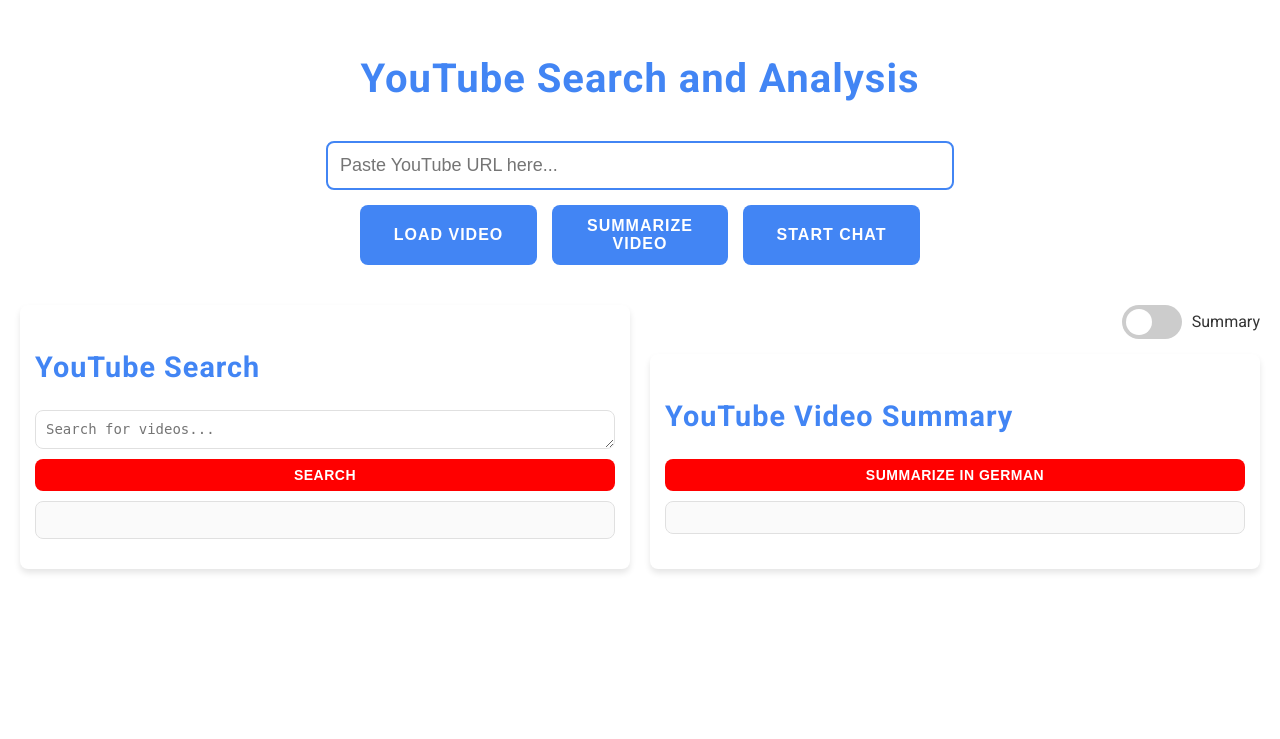
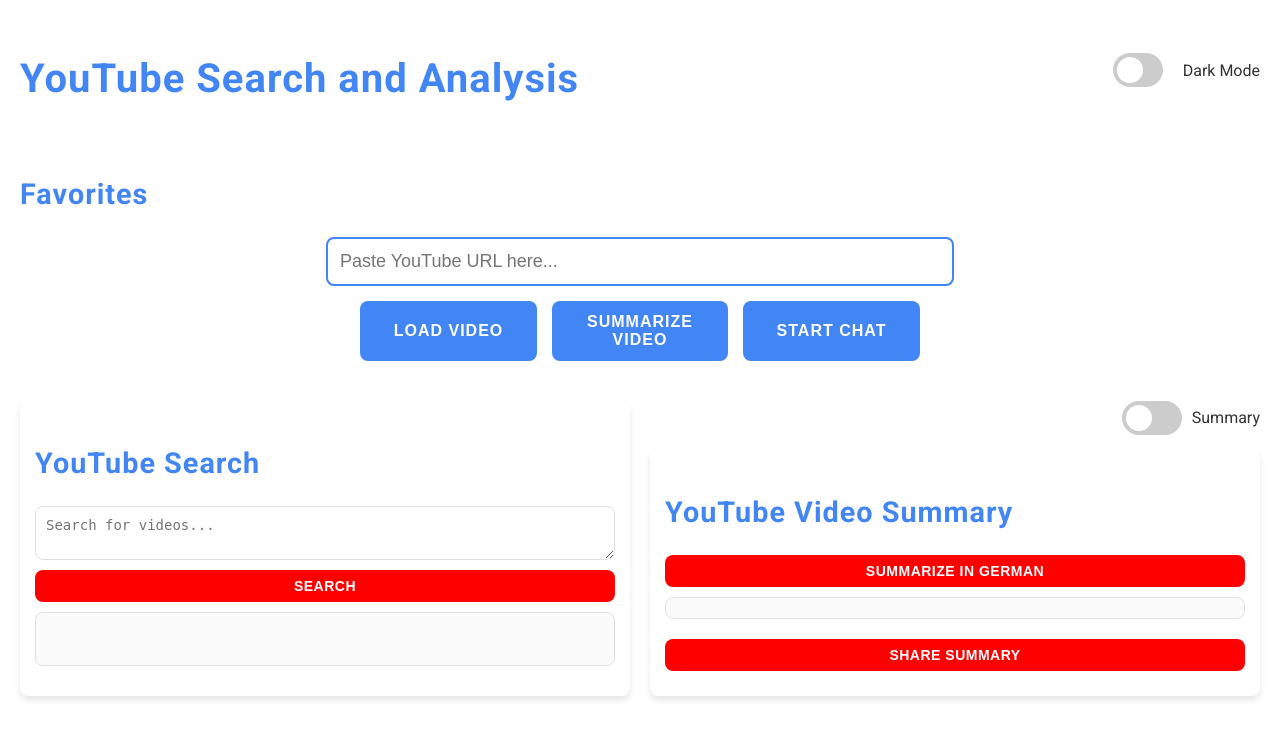
Before and after one commit to PierrunoYT/YoutubeSummarize, a Flask app: page / in a window 1280 px wide. Shown: the top 739 px of the page. Run offline with Flask 3, Linux system fonts and the light colour scheme.

Commit message:
Added dark mode option, sharing function for generated summaries, and saving favorites or recently viewed videos.

```diff
--- a/static/styles.css
+++ b/static/styles.css
@@ -9,6 +9,35 @@
     --accent-color: #FF0000;
     --gradient-start: #4285F4;
     --gradient-end: #64B5F6;
+}
+
+.dark-mode {
+    --primary-color: #64B5F6;
+    --secondary-color: #FF4444;
+    --background-color: #121212;
+    --text-color: #E0E0E0;
+    --container-bg: #1E1E1E;
+    --accent-color: #FF4444;
+    --gradient-start: #64B5F6;
+    --gradient-end: #4285F4;
+}
+
+.dark-mode-toggle {
+    display: flex;
+    align-items: center;
+    margin-bottom: 20px;
+}
+
+.dark-mode-toggle span {
+    margin-left: 10px;
+    color: var(--text-color);
+}
+
+.header {
+    display: flex;
+    justify-content: space-between;
+    align-items: center;
+    margin-bottom: 30px;
 }
 
 body {
--- a/templates/index.html
+++ b/templates/index.html
@@ -10,7 +10,20 @@
 </head>
 <body>
     <div class="container">
-        <h1>YouTube Search and Analysis</h1>
+        <div class="header">
+            <h1>YouTube Search and Analysis</h1>
+            <div class="dark-mode-toggle">
+                <label class="switch">
+                    <input type="checkbox" id="darkModeToggle" onchange="toggleDarkMode()">
+                    <span class="slider round"></span>
+                </label>
+                <span>Dark Mode</span>
+            </div>
+        </div>
+        <div id="favorites-container">
+            <h2>Favorites</h2>
+            <div id="favorites-list"></div>
+        </div>
         <div id="main-search">
             <input type="text" id="main-video-url" placeholder="Paste YouTube URL here...">
             <div class="main-buttons">
@@ -43,6 +56,7 @@
                     <button onclick="summarizeVideo(true)">Summarize in German</button>
                     <div id="summary-result"></div>
                     <div id="summary-progress" class="progress-bar"></div>
+                    <button onclick="shareSummary()" class="share-button">Share Summary</button>
                 </div>
                 <div id="video-chat-container" style="display: none;">
                     <h2>Chat with YouTube Video</h2>
@@ -56,9 +70,52 @@
     </div>
 
     <script>
+        let favorites = JSON.parse(localStorage.getItem('favorites')) || [];
+
+        function toggleDarkMode() {
+            document.body.classList.toggle('dark-mode');
+            localStorage.setItem('darkMode', document.body.classList.contains('dark-mode'));
+        }
+
+        // Check for saved dark mode preference
+        if (localStorage.getItem('darkMode') === 'true') {
+            document.body.classList.add('dark-mode');
+            document.getElementById('darkModeToggle').checked = true;
+        }
+
         function showLoading(element) {
             element.classList.add('loading');
         }
+
+        function addToFavorites(videoUrl, videoTitle) {
+            if (!favorites.some(fav => fav.url === videoUrl)) {
+                favorites.push({ url: videoUrl, title: videoTitle });
+                localStorage.setItem('favorites', JSON.stringify(favorites));
+                updateFavoritesList();
+            }
+        }
+
+        function removeFromFavorites(videoUrl) {
+            favorites = favorites.filter(fav => fav.url !== videoUrl);
+            localStorage.setItem('favorites', JSON.stringify(favorites));
+            updateFavoritesList();
+        }
+
+        function updateFavoritesList() {
+            const favoritesList = document.getElementById('favorites-list');
+            favoritesList.innerHTML = '';
+            favorites.forEach(fav => {
+                const favElement = document.createElement('div');
+                favElement.innerHTML = `
+                    <a href="${fav.url}" target="_blank">${fav.title}</a>
+                    <button onclick="removeFromFavorites('${fav.url}')">Remove</button>
+                `;
+                favoritesList.appendChild(favElement);
+            });
+        }
+
+        // Call this function when the page loads
+        updateFavoritesList();
 
         function hideLoading(element) {
             element.classList.remove('loading');
@@ -222,7 +279,7 @@
             document.getElementById('video-chat-question').value = '';
         }
 
-        function loadVideoAndThumbnail(videoUrl = null) {
+        function loadVideoAndThumbnail(videoUrl = null, videoTitle = null) {
             if (!videoUrl) {
                 videoUrl = document.getElementById('main-video-url').value;
             }
@@ -230,7 +287,10 @@
             const thumbnailUrl = `https://img.youtube.com/vi/${videoId}/0.jpg`;
 
             const thumbnailContainer = document.getElementById('video-thumbnail');
-            thumbnailContainer.innerHTML = `<img src="${thumbnailUrl}" alt="Video Thumbnail">`;
+            thumbnailContainer.innerHTML = `
+                <img src="${thumbnailUrl}" alt="Video Thumbnail">
+                <button onclick="addToFavorites('${videoUrl}', '${videoTitle || 'Untitled Video'}')">Add to Favorites</button>
+            `;
 
             const videoPlayer = document.getElementById('video-player');
             videoPlayer.innerHTML = `<iframe width="560" height="315" src="https://www.youtube.com/embed/${videoId}" frameborder="0" allow="autoplay; encrypted-media" allowfullscreen></iframe>`;
@@ -254,6 +314,32 @@
                 toggleLabel.textContent = 'Summary';
             }
         }
+
+        function shareSummary() {
+            const summaryText = document.getElementById('summary-result').innerText;
+            const videoUrl = document.getElementById('main-video-url').value;
+
+            if (navigator.share) {
+                navigator.share({
+                    title: 'Video Summary',
+                    text: summaryText,
+                    url: videoUrl
+                }).then(() => {
+                    console.log('Summary shared successfully');
+                }).catch((error) => {
+                    console.error('Error sharing summary:', error);
+                });
+            } else {
+                // Fallback for browsers that don't support the Web Share API
+                const tempInput = document.createElement('textarea');
+                tempInput.value = `Video Summary for ${videoUrl}:\n\n${summaryText}`;
+                document.body.appendChild(tempInput);
+                tempInput.select();
+                document.execCommand('copy');
+                document.body.removeChild(tempInput);
+                alert('Summary copied to clipboard!');
+            }
+        }
     </script>
 </body>
 </html>
```
